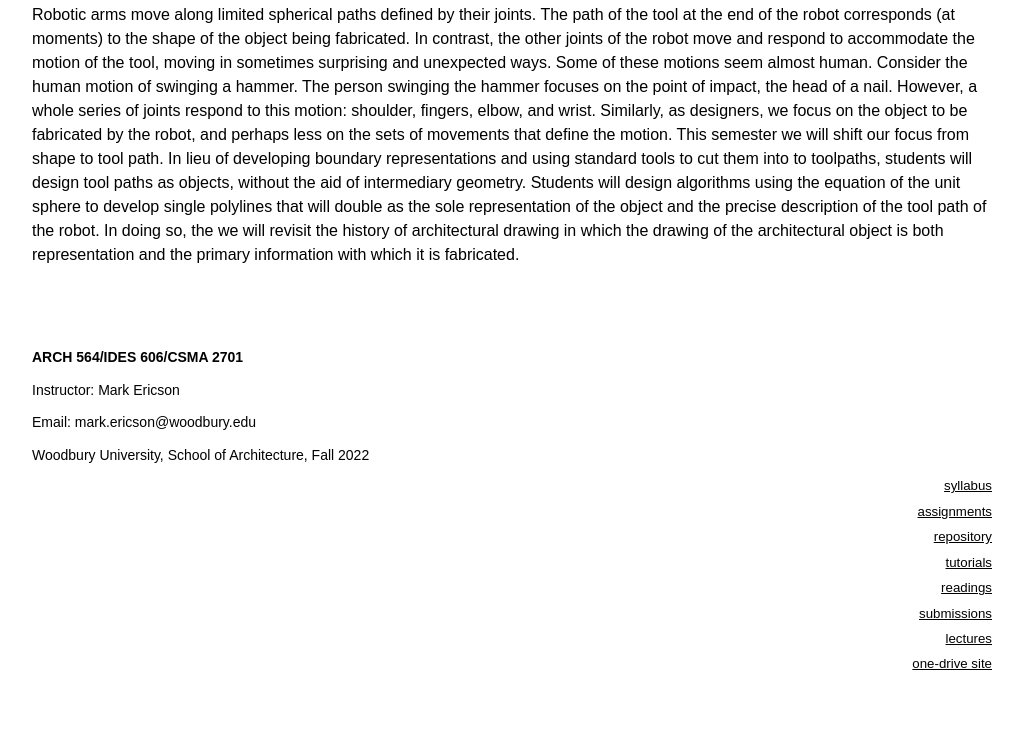
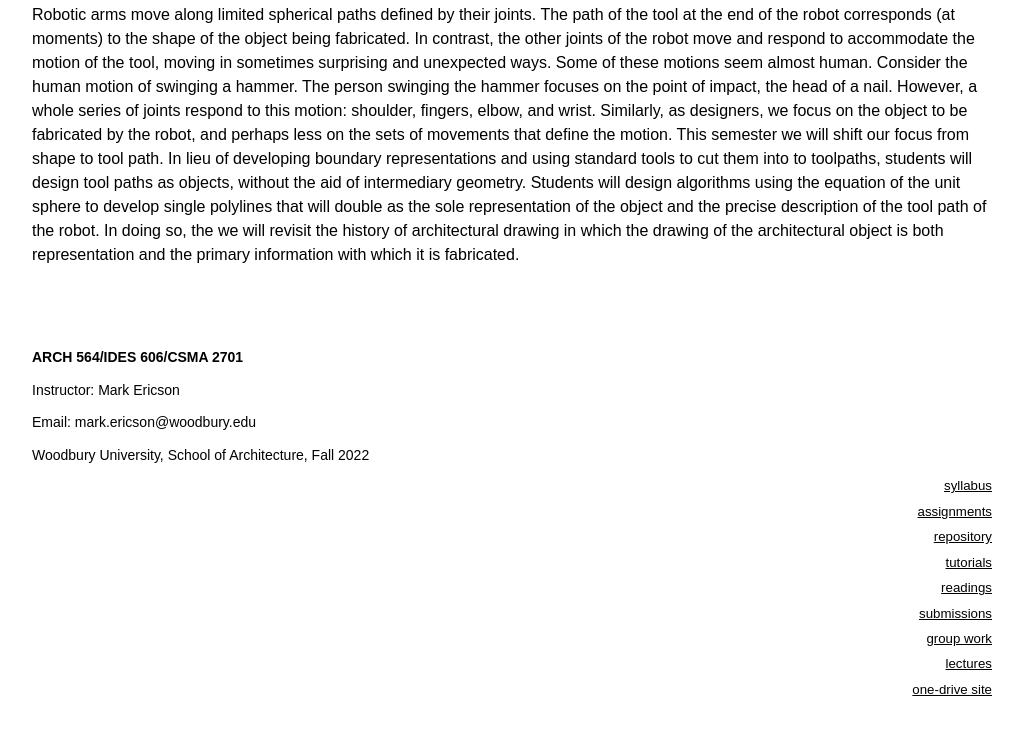
Before and after one commit to mcericson/Single_Line_Drawings, a plain HTML site: page index.html in a window 1280 px wide. Shown: the part 117-852 px from the top of the page, without its empty margins (128-1151 px from the left). Drawn offline with Linux system fonts and the light colour scheme; a web font is replaced by a local one.

Commit message:
add link to group work

```diff
--- a/index.html
+++ b/index.html
@@ -37,6 +37,7 @@
     <h5> <a href="https://web.microsoftstream.com/channel/206b8a58-af22-4ca5-b56d-a403a9c9c077" target="_blank">tutorials </a></h5>
     <h5> <a href="https://woodburyedu-my.sharepoint.com/:f:/g/personal/mark_ericson_woodbury_edu/EvHnw3VKWdxBr0hFgkL65CQBxravrw023wbrnqI-xnrf_A?e=fokswQ" target="_blank">readings</a></h5>
     <h5> <a href="https://woodburyedu-my.sharepoint.com/:f:/g/personal/mark_ericson_woodbury_edu/Ei1LGb_U6WhGvxvHDlSD8UUBpKEIq5jp-PG2qlkZz9rxuw?e=UzdTe1" target="_blank">submissions</a></h5>
+    <h5> <a href="hhttps://woodburyedu-my.sharepoint.com/:f:/r/personal/mark_ericson_woodbury_edu/Documents/Students_Share/Arch_564_IDES%20606/Group_Work?csf=1&web=1&e=INWgRP" target="_blank">group work</a></h5>
     <h5> <a href="https://woodburyedu-my.sharepoint.com/:f:/g/personal/mark_ericson_woodbury_edu/EheAzetKfp9OqhaPKbEzKfABNtpnT8JL2-YubCfDVmxBNQ?e=GG6K1j" target="_blank">lectures</a></h5>
     <h5> <a href="https://woodburyedu-my.sharepoint.com/:f:/g/personal/mark_ericson_woodbury_edu/EoG86C50LblGi4fllGTaHBcB_k3KQRAAzjjjBqEP4M-UPg?e=LJhi7d" target="_blank">one-drive site</a></h5>
 
```
